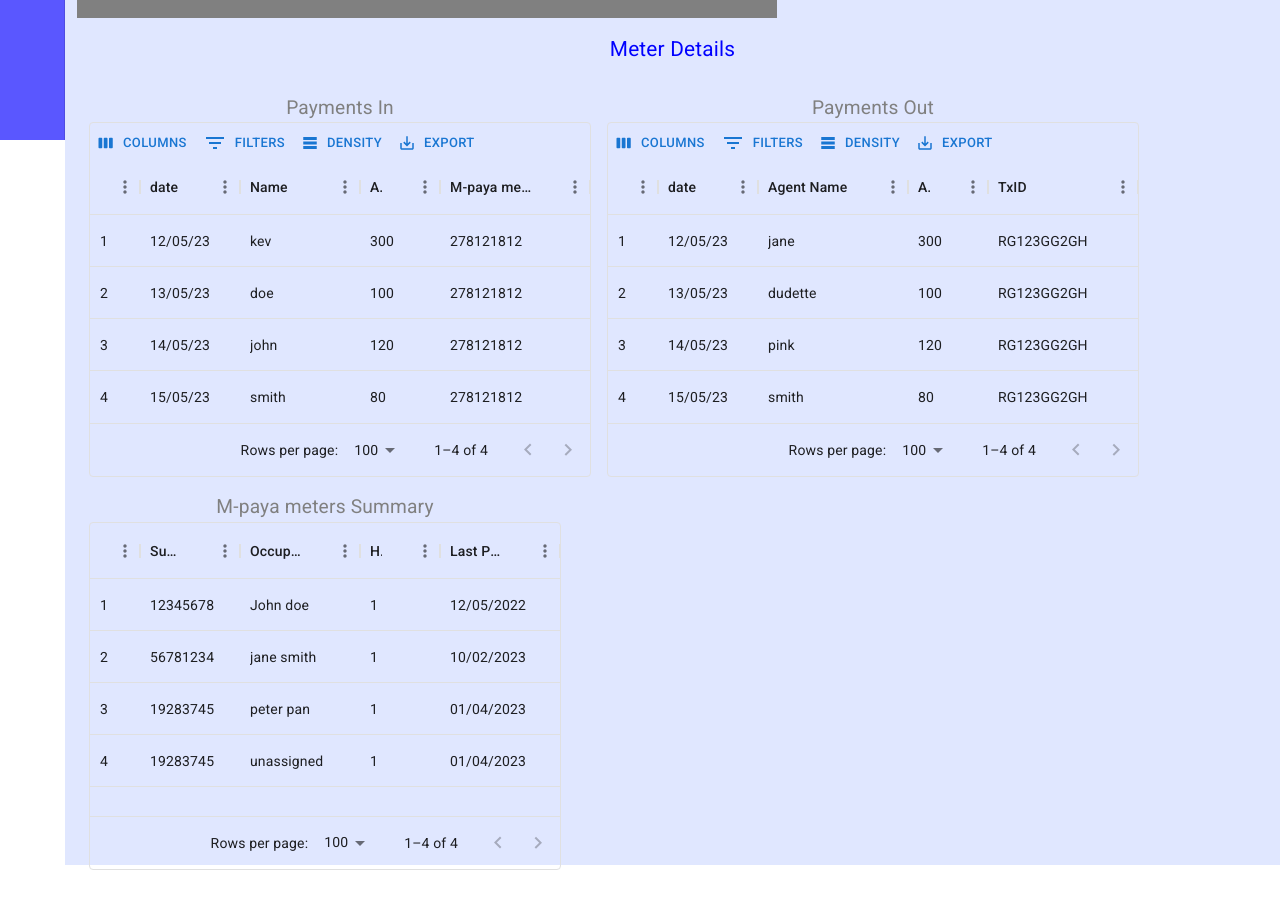
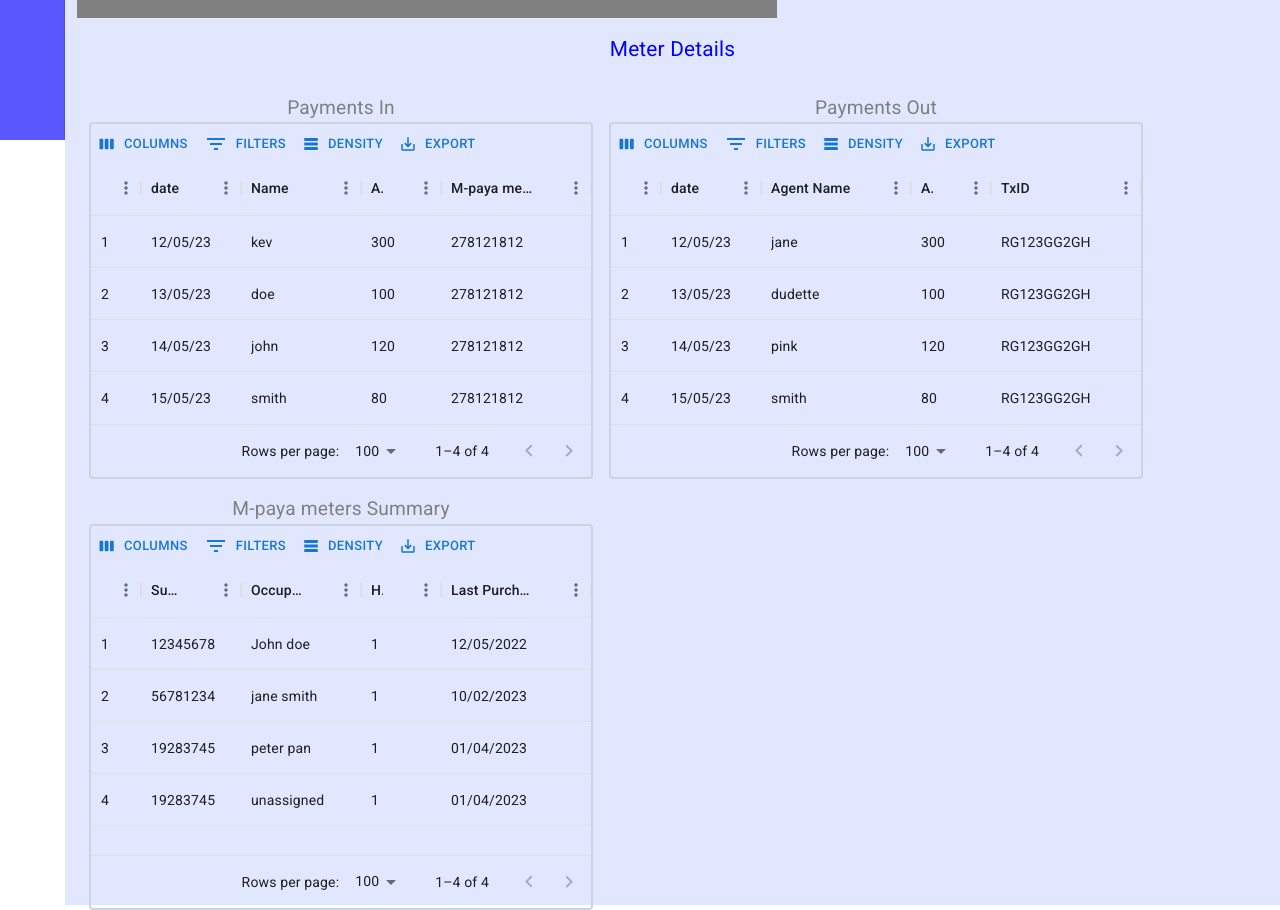
Before and after one commit to Kangonga/landlord-portal, a React (Vite) app: page /home/mainMeters in a window 1280 px wide. Shown: the part 660-1570 px from the top of the page. Before the commit the page ends 1530 px from the top, so only its background shows below. Built offline with nearby package versions, Linux system fonts and the light colour scheme.

Commit message:
style: add borders to the data tables

```diff
--- a/src/features/mainMeterFeatures/components/mainMeterDataTable/MeterDataTables.tsx
+++ b/src/features/mainMeterFeatures/components/mainMeterDataTable/MeterDataTables.tsx
@@ -14,11 +14,17 @@ export default function MeterDataTables() {
           slots={{
               toolbar:GridToolbar
             }}
+            sx={{
+              border:'2px solid #cbd5e1'
+            }}
           autoHeight />
       </Box>
     <Box>
     <Typography sx={{textAlign:'center', color:'gray', fontSize:'1.2rem'}}>Payments Out</Typography>
       <DataGrid rows={payoutrows} columns={payOutColumns} autoHeight
+      sx={{
+        border:'2px solid #cbd5e1'
+      }}
        slots={{
         toolbar:GridToolbar
       }}
--- a/src/features/mainMeterFeatures/components/subMeterTable/SubMeterTable.tsx
+++ b/src/features/mainMeterFeatures/components/subMeterTable/SubMeterTable.tsx
@@ -1,5 +1,5 @@
 import { Box, Typography } from '@mui/material'
-import { DataGrid } from '@mui/x-data-grid'
+import { DataGrid, GridToolbar } from '@mui/x-data-grid'
 import { subMeterTableColumns, subMeterTableRows } from './subMeterTableDataStructure'
 
 export default function SubMeterTable() {
@@ -9,6 +9,12 @@ export default function SubMeterTable() {
         <DataGrid
             rows={subMeterTableRows}
             columns={subMeterTableColumns}
+            sx={{
+              border:'2px solid #cbd5e1'
+            }}
+            slots={{
+              toolbar:GridToolbar
+            }}
         />
     </Box>
   )
--- a/src/features/mainMeterFeatures/components/subMeterTable/subMeterTableDataStructure.tsx
+++ b/src/features/mainMeterFeatures/components/subMeterTable/subMeterTableDataStructure.tsx
@@ -19,7 +19,7 @@ export const subMeterTableColumns:GridColDef[] = [
     },
     {field:'occupant', headerName:'Occupant', width:120},
     {field:'houseNo', headerName:'House No.', width:80},
-    {field:'lastPurchaseDate', headerName:'Last Purchase Date', width:120},
+    {field:'lastPurchaseDate', headerName:'Last Purchase Date', width:150},
 //     {field:'action', headerName:'', width:200,        renderCell:(params)=>{
 //       return <Box sx={{padding:'.75rem', backgroundColor:'lightblue', ':hover':{cursor:'pointer'}}}>
 //           {params.row.action}
```
